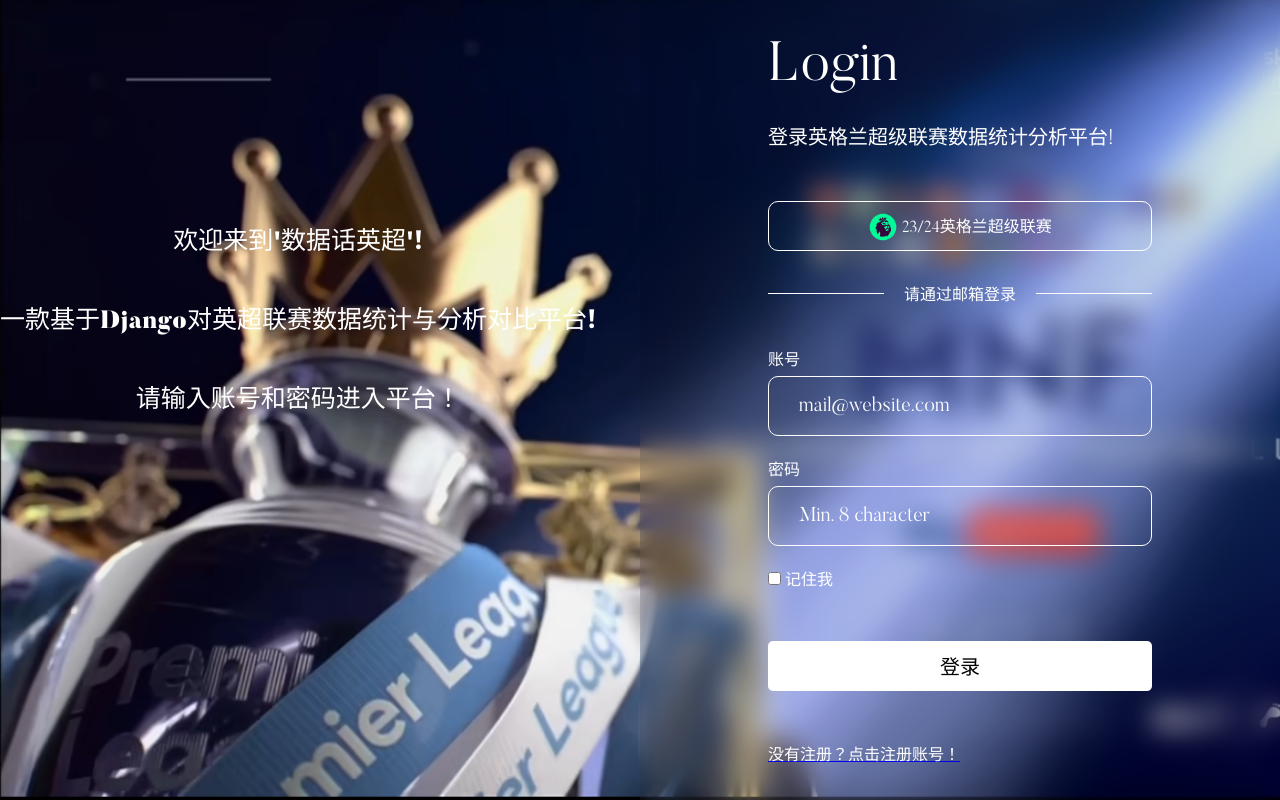
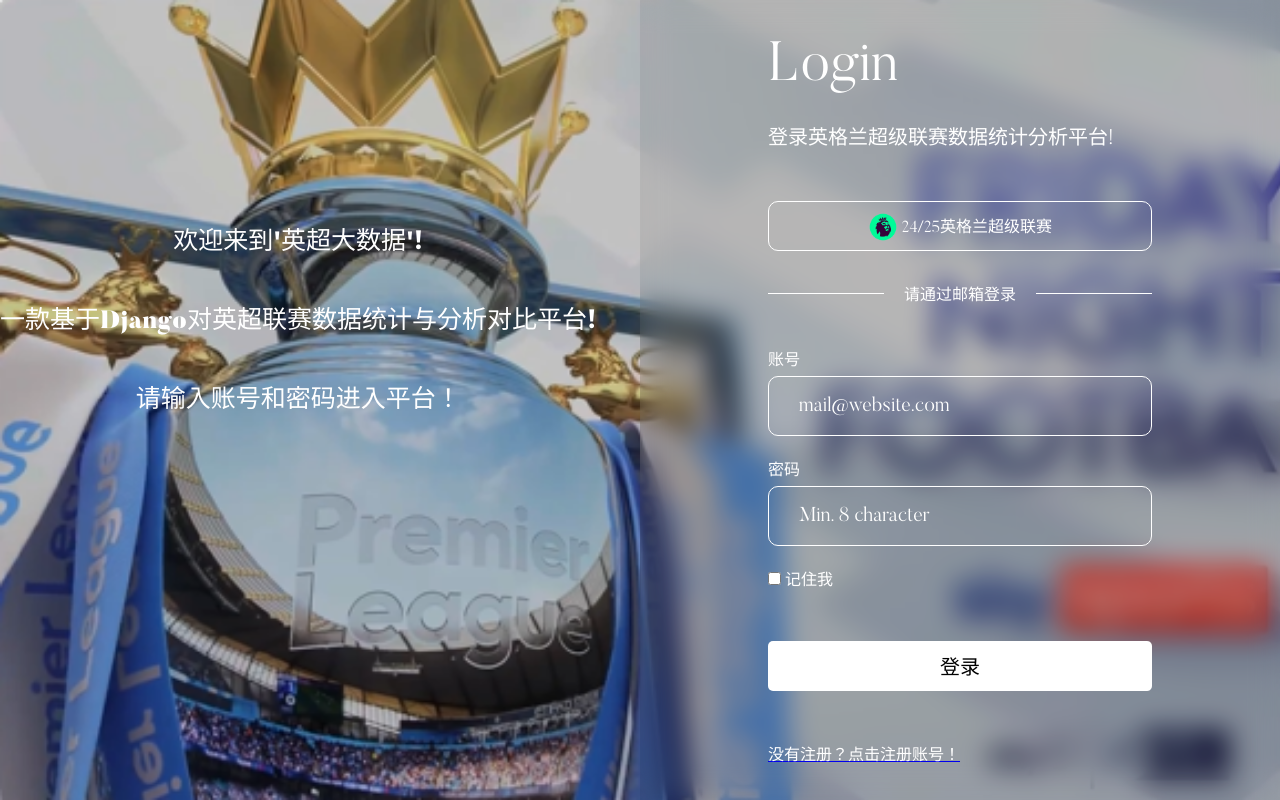
Before and after one commit to aogerest/ComputerSign, a Django app: page /login/ in a window 1280 px wide. Run offline with Django 5.2, Linux system fonts and the light colour scheme.

Commit message:
更新登录页背景图为 login2.jpg

```diff
--- a/static/css/register.css
+++ b/static/css/register.css
@@ -18,7 +18,7 @@
 }
 
 body{
-    background-image: url(../img/login.jpg?version=1.2);
+    background-image: url(../img/login2.jpg?version=1.2);
     background-attachment: fixed;
     background-size: cover;
     background-repeat: no-repeat;
--- a/static/css/style.css
+++ b/static/css/style.css
@@ -18,7 +18,7 @@
 }
 
 body {
-  background-image: url(../img/login.jpg?version=1.2);
+  background-image: url(../img/login2.jpg?version=1.2);
   background-attachment: fixed;
   background-size: cover;
   background-repeat: no-repeat;
--- a/templates/login.html
+++ b/templates/login.html
@@ -15,7 +15,7 @@
         <div class="introduce">
             <div class="introduce-content">
                 <p class="tips animate__animated animate__slideInLeft">
-                    欢迎来到'数据话英超'!
+                    欢迎来到'英超大数据'!
                 </p>
                 <p class="tips animate__animated animate__slideInLeft">
                     一款基于Django对英超联赛数据统计与分析对比平台!
@@ -34,7 +34,7 @@
                 </span>
                 <div class="other-login">
                     <img src="../static/img/matchlogo.png" alt="">
-                    <span>23/24英格兰超级联赛</span>
+                    <span>24/25英格兰超级联赛</span>
                 </div>
                 <div class="divider">
                     <span class="line"></span>
--- a/templates/register.html
+++ b/templates/register.html
@@ -33,7 +33,7 @@
                 <h2>Register</h2>
                 <div class="other-register">
                     <img src="../static/img/matchlogo.png" alt="">
-                    <span>23/24英格兰超级联赛</span>
+                    <span>24/25英格兰超级联赛</span>
                 </div>
                 <form class="formStyle" method="post" action="/register/">
                     {% csrf_token %}
```
Also changed, not shown: templates/home.html (+10 -1 lines), static/img/2024.png (added), static/img/login.jpg (deleted), static/img/login2.jpg (added).
